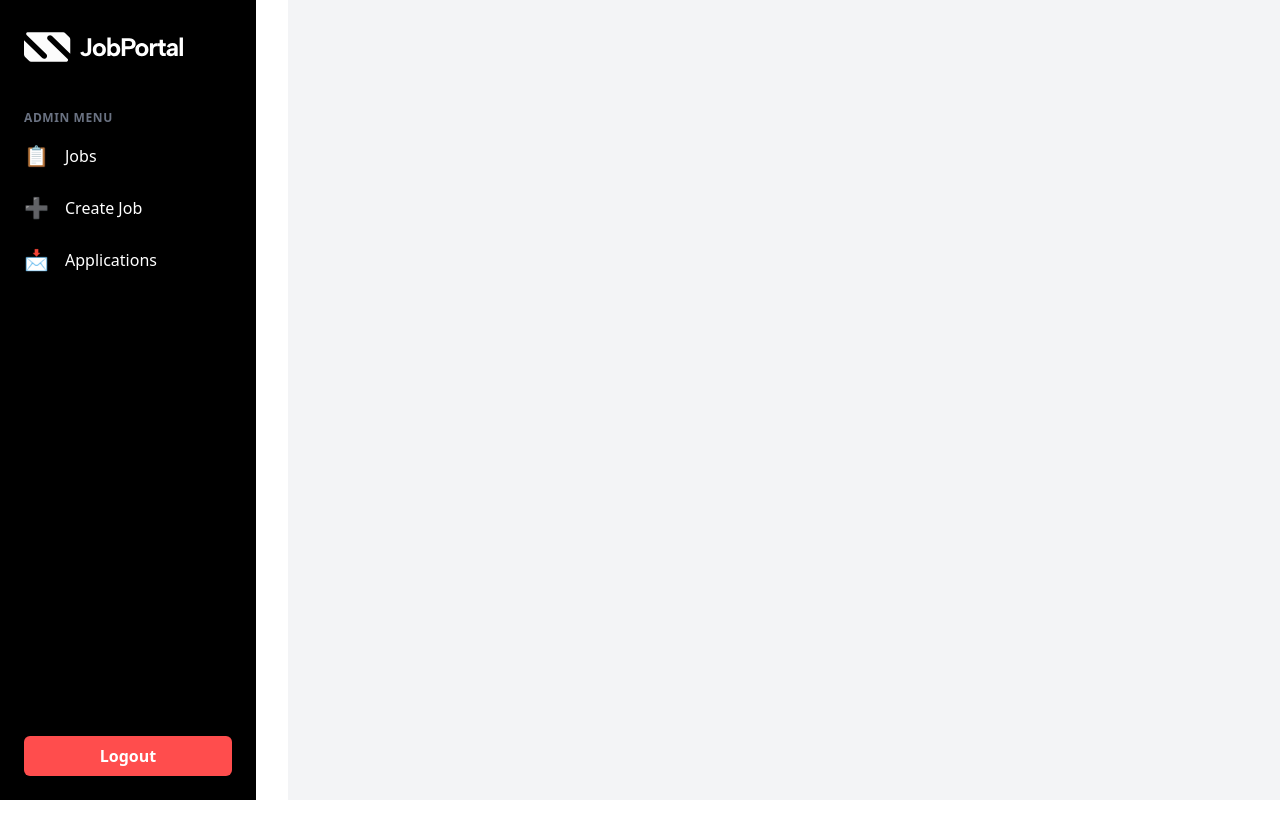
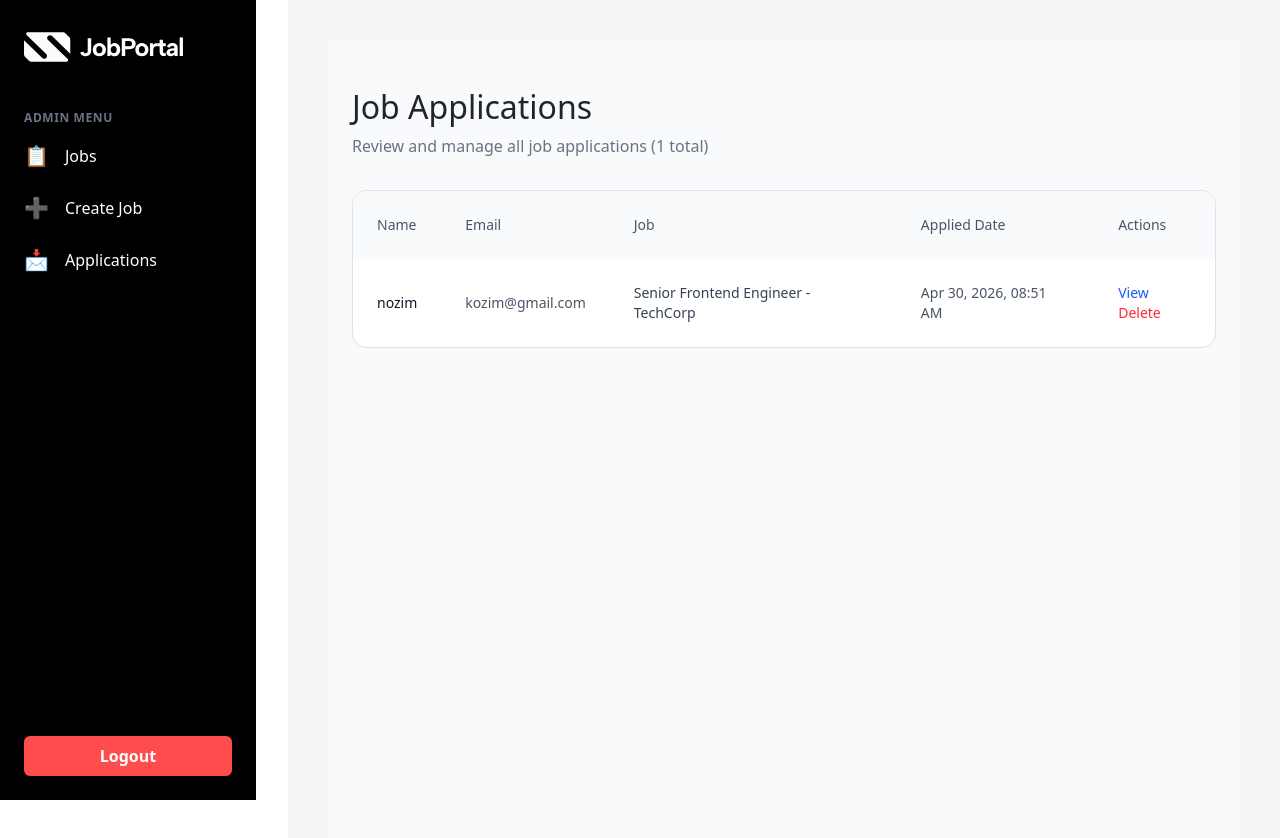
Before and after one commit to olimovmirjon150-byte/JobPortal, a Next.js app: page /admin/aplications in a window 1280 px wide. Shown: the top 838 px of the page. Before the commit the page ends 800 px from the top, so only its background shows below. Built offline with nearby package versions, Linux system fonts and the light colour scheme.

Commit message:
4th commit

```diff
--- a/app/admin/aplications/page.tsx
+++ b/app/admin/aplications/page.tsx
@@ -1,9 +1,62 @@
-const page = () => {
+const Applications = () => {
   return (
-    <div>
+    <section className="py-12 bg-gray-50 min-h-screen">
+      <div className="max-w-6xl mx-auto px-4">
 
-    </div>
+        {/* Title */}
+        <h2 className="text-3xl font-bold text-gray-900">
+          Job Applications
+        </h2>
+        <p className="text-gray-500 mt-2">
+          Review and manage all job applications (1 total)
+        </p>
+
+        {/* Table */}
+        <div className="mt-8 bg-white border rounded-xl overflow-hidden">
+          <table className="w-full text-left">
+
+            {/* Head */}
+            <thead className="bg-gray-50 border-b">
+              <tr className="text-sm text-gray-600">
+                <th className="px-6 py-4 font-medium">Name</th>
+                <th className="px-6 py-4 font-medium">Email</th>
+                <th className="px-6 py-4 font-medium">Job</th>
+                <th className="px-6 py-4 font-medium">Applied Date</th>
+                <th className="px-6 py-4 font-medium">Actions</th>
+              </tr>
+            </thead>
+
+            {/* Body */}
+            <tbody>
+              <tr className="border-b hover:bg-gray-50 transition">
+                <td className="px-6 py-4 text-sm text-gray-900">
+                  nozim
+                </td>
+                <td className="px-6 py-4 text-sm text-gray-600">
+                  kozim@gmail.com
+                </td>
+                <td className="px-6 py-4 text-sm text-gray-700">
+                  Senior Frontend Engineer - TechCorp
+                </td>
+                <td className="px-6 py-4 text-sm text-gray-600">
+                  Apr 30, 2026, 08:51 AM
+                </td>
+                <td className="px-6 py-4 text-sm">
+                  <button className="text-blue-600 hover:underline mr-4">
+                    View
+                  </button>
+                  <button className="text-red-500 hover:underline">
+                    Delete
+                  </button>
+                </td>
+              </tr>
+            </tbody>
+
+          </table>
+        </div>
+      </div>
+    </section>
   );
 };
 
-export default page;
+export default Applications;
```
